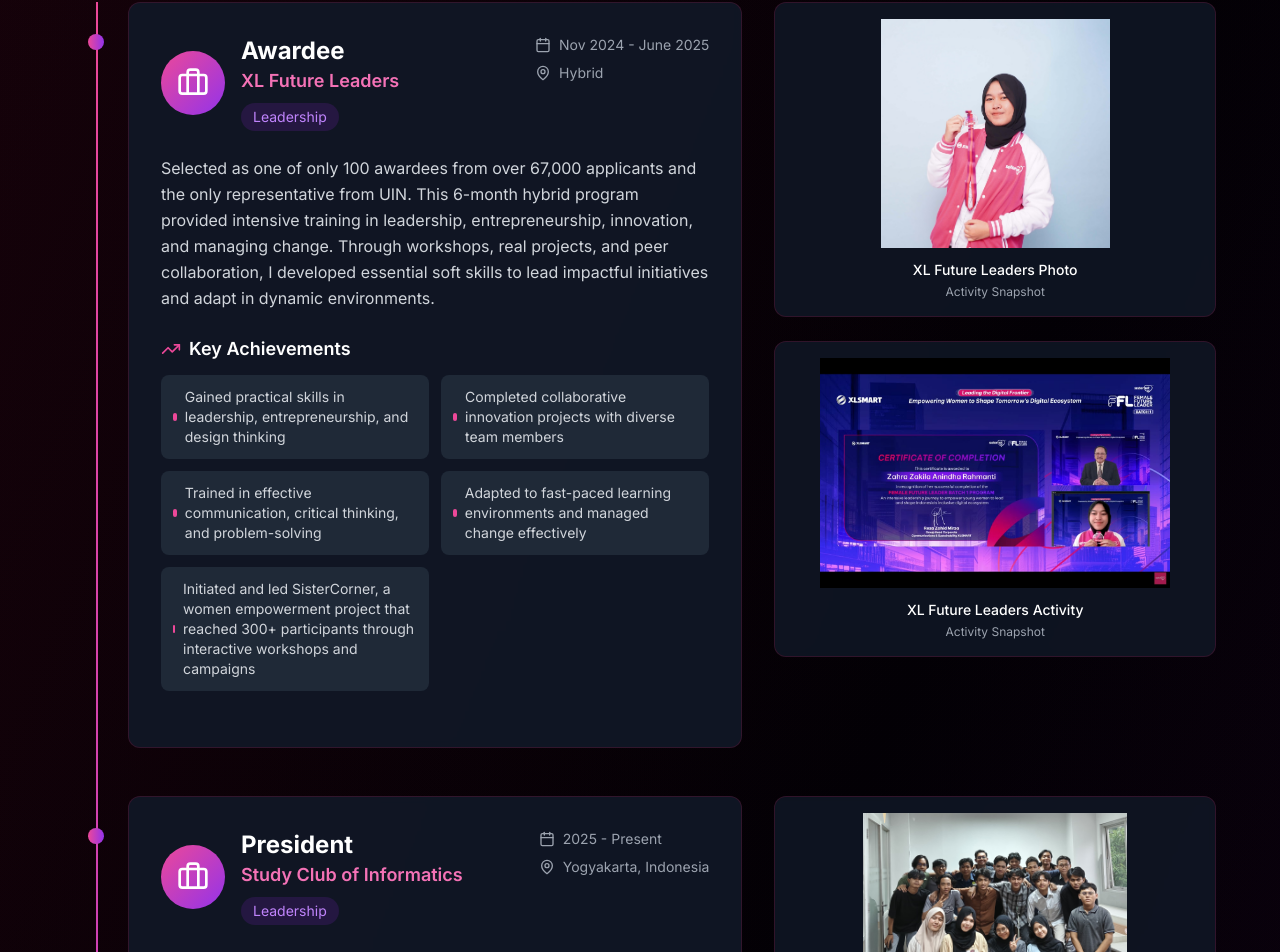
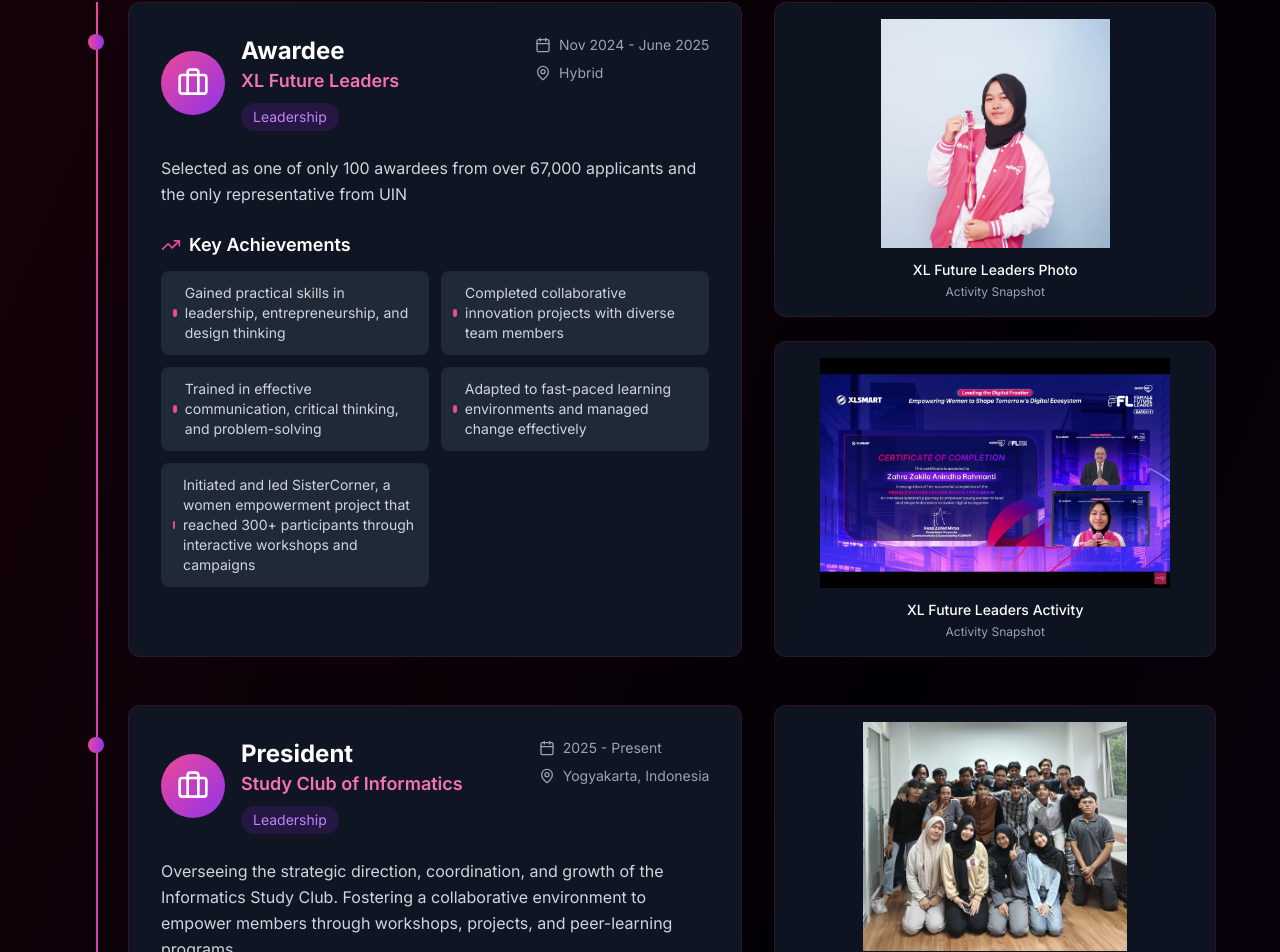
Before and after one commit to zahrazakila/zahra-portfolio, a Next.js app: page / in a window 1280 px wide. Shown: the part 1930-2882 px from the top of the page. Built offline with nearby package versions, Linux system fonts and the light colour scheme.

Commit message:
update exp

```diff
--- a/src/app/components/experience-section.tsx
+++ b/src/app/components/experience-section.tsx
@@ -13,7 +13,7 @@ const experienceData = [
     period: "Nov 2024 - June 2025",
     type: "Leadership",
     description:
-      "Selected as one of only 100 awardees from over 67,000 applicants and the only representative from UIN. This 6-month hybrid program provided intensive training in leadership, entrepreneurship, innovation, and managing change. Through workshops, real projects, and peer collaboration, I developed essential soft skills to lead impactful initiatives and adapt in dynamic environments.",
+      "Selected as one of only 100 awardees from over 67,000 applicants and the only representative from UIN",
     achievements: [
       "Gained practical skills in leadership, entrepreneurship, and design thinking",
       "Completed collaborative innovation projects with diverse team members",
```
